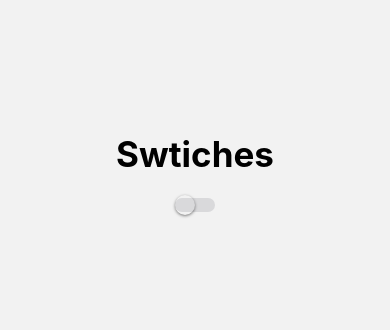
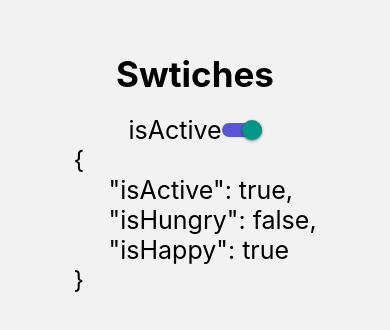
Before and after one commit to Felipe0298/RNComponents, a React Native app: screen /SwitchScreen in a window 390 px wide. Shown: the part 258-588 px from the top of the page. Built offline with nearby package versions, Linux system fonts and the light colour scheme.

Commit message:
201. CustomSwitch

```diff
--- /dev/null
+++ b/src/components/CustonSwitch.tsx
@@ -0,0 +1,30 @@
+import React, { useState } from 'react';
+import {Platform, StyleSheet, Switch, Text, View} from 'react-native';
+
+interface Props{
+    isOn:boolean,
+    onChange: (value: boolean)=> void;
+}
+
+export const CustonSwitch = ({isOn, onChange}:Props) => {
+
+    const [isEnabled, setIsEnabled] = useState(isOn)
+    const toggleSwitch = () => {
+        setIsEnabled( !isEnabled);
+        onChange(!isEnabled)
+    }
+
+    return (
+        <Switch
+            trackColor={{false: '#D9D9DB', true: '#5858D6'}}
+            thumbColor={(Platform.OS === "android") ? "#5856d6" : ""}
+            //ios_backgroundColor="#3e3e3e"
+            onValueChange={toggleSwitch}
+            value={isEnabled}
+          />
+    );
+}
+
+const styles = StyleSheet.create({
+
+});
--- a/src/screen/SwitchScreen.tsx
+++ b/src/screen/SwitchScreen.tsx
@@ -1,24 +1,41 @@
 import React, { useState } from 'react';
-import {StyleSheet, Text, View, Switch, Platform} from 'react-native';
+import { StyleSheet, Text, View, Switch, Platform } from 'react-native';
 import { HeaderTitle } from '../components/HeaderTitle';
+import { CustonSwitch } from '../components/CustonSwitch';
 
 export const SwitchScreen = () => {
 
-    const [isEnabled, setIsEnabled] = useState(false);
-    const toggleSwitch = () => setIsEnabled( !isEnabled);
+    const [state, setState] = useState({
+        isActive: true,
+        isHungry: false,
+        isHappy: true
+    })
+
+    const onChange = (value: boolean, field: keyof typeof state) =>{
+        setState({
+            ...state,
+            [field]:value
+        })
+    }
+
+    const {isActive, isHappy, isHungry} =state;
 
     return (
         <View style={styles.container}>
 
-            <HeaderTitle title='Swtiches'/>
+            <HeaderTitle title='Swtiches' />
 
-          <Switch
-            trackColor={{false: '#D9D9DB', true: '#5858D6'}}
-            thumbColor={(Platform.OS === "android") ? "#5856d6" : ""}
-            //ios_backgroundColor="#3e3e3e"
-            onValueChange={toggleSwitch}
-            value={isEnabled}
-          />
+            <View style={styles.swichtRow}>
+            <Text style={styles.switchText}>isActive</Text>
+            <CustonSwitch isOn={isActive} onChange={(value)=> onChange(value, "isActive")}/>
+            </View>
+
+            <Text style={styles.switchText}>
+                {
+                    JSON.stringify(state, null,5)
+                }
+            </Text>
+
         </View>
     );
 };
@@ -30,4 +47,12 @@
         alignItems: 'center',
         justifyContent: 'center',
     },
+    switchText:{
+        fontSize:25
+    },
+    swichtRow:{
+        flexDirection:"row",
+        justifyContent:"space-between",
+        alignItems:"center"
+    }
 });
```
Lines whose indentation alone changed are shown as unchanged.
